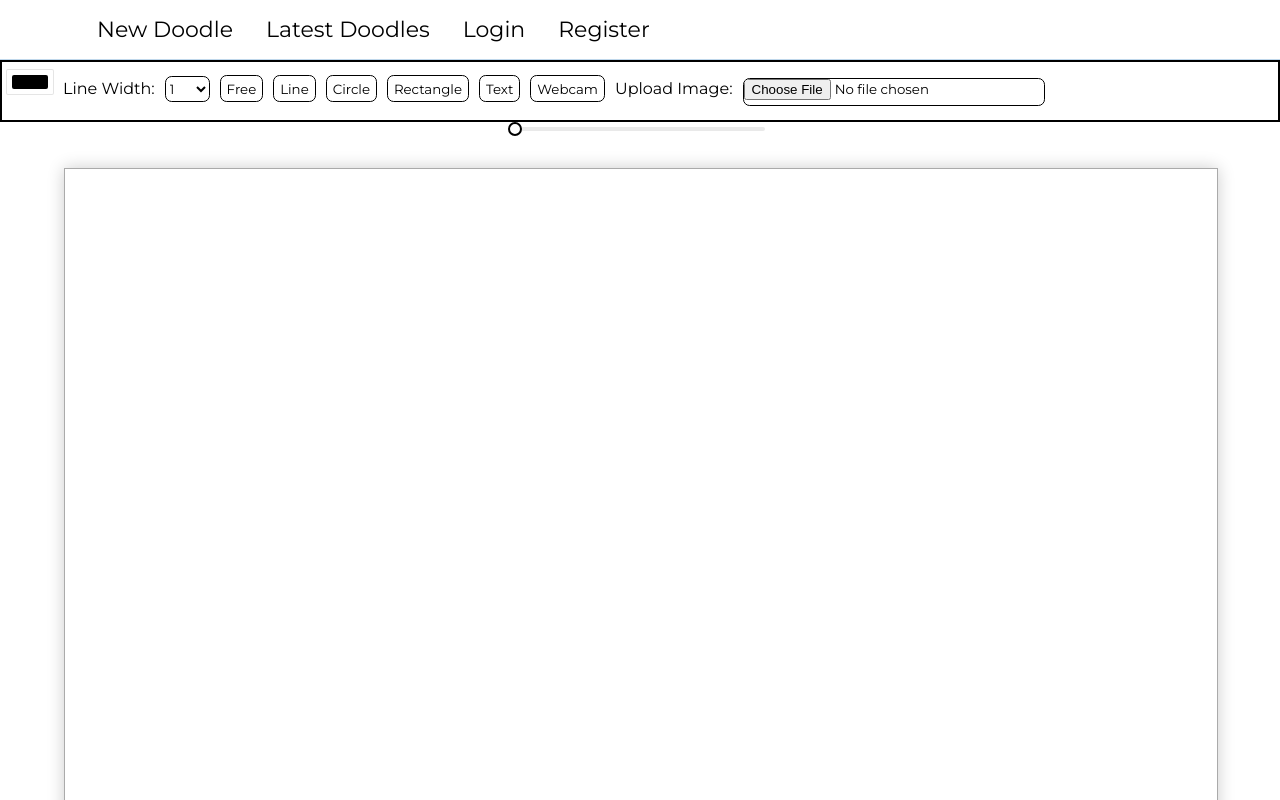
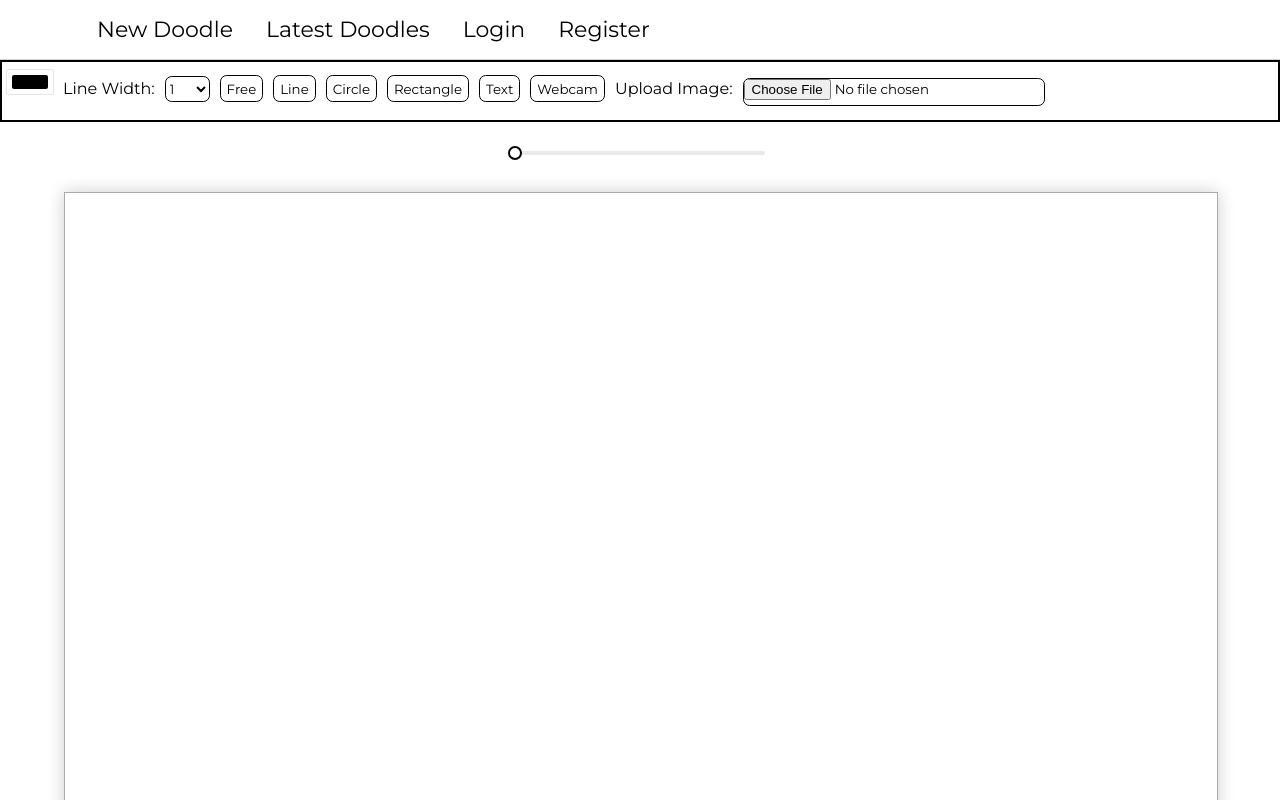
Before and after one commit to depaolif/doodledocs, a React app in the folder doodledocs-react/: page / in a window 1280 px wide. Shown: the top 800 px of the page. Built offline with nearby package versions, Linux system fonts and the light colour scheme; no server answers; the HTML template or start-up script is replaced by a standard one.

Commit message:
fixed margin thing for slider

```diff
--- a/doodledocs-react/src/css/Slider.css
+++ b/doodledocs-react/src/css/Slider.css
@@ -1,5 +1,5 @@
 .slider{
-  margin: auto;
+  margin: 1.5em auto;
   margin-bottom: 2em;
   width: 250px;
   background-color: #fff;
```
